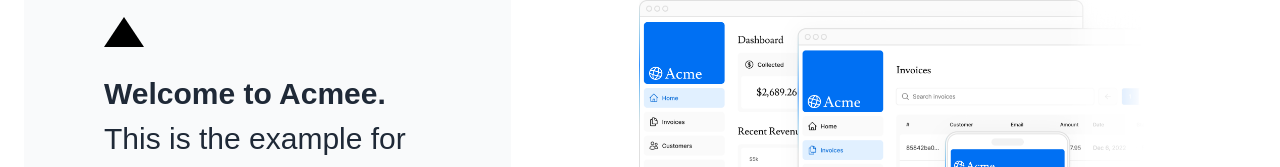
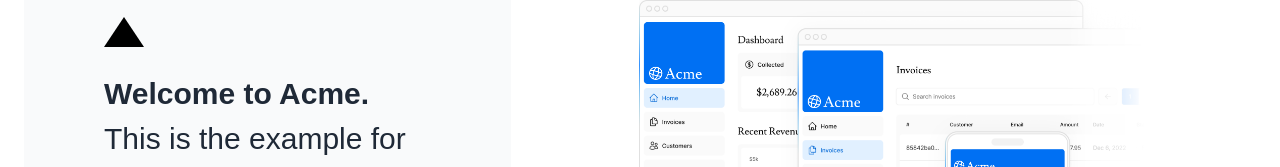
Before and after one commit to Cyndii-Lauper/admin-nextjs, a Next.js app: page / in a window 1280 px wide. Shown: the part 320-487 px from the top of the page. Built offline with nearby package versions, Linux system fonts and the light colour scheme; a web font is replaced by a local one.

Commit message:
feat: test

```diff
--- a/app/page.tsx
+++ b/app/page.tsx
@@ -19,7 +19,7 @@ export default function Page() {
           <p
             className={`${lusitana.className} text-xl text-gray-800 md:text-3xl md:leading-normal`}
           >
-            <strong>Welcome to Acmee.</strong> This is the example for the{' '}
+            <strong>Welcome to Acme.</strong> This is the example for the{' '}
             <a href="https://nextjs.org/learn/" className="text-blue-500">
               Next.js Learn Course
             </a>
```
